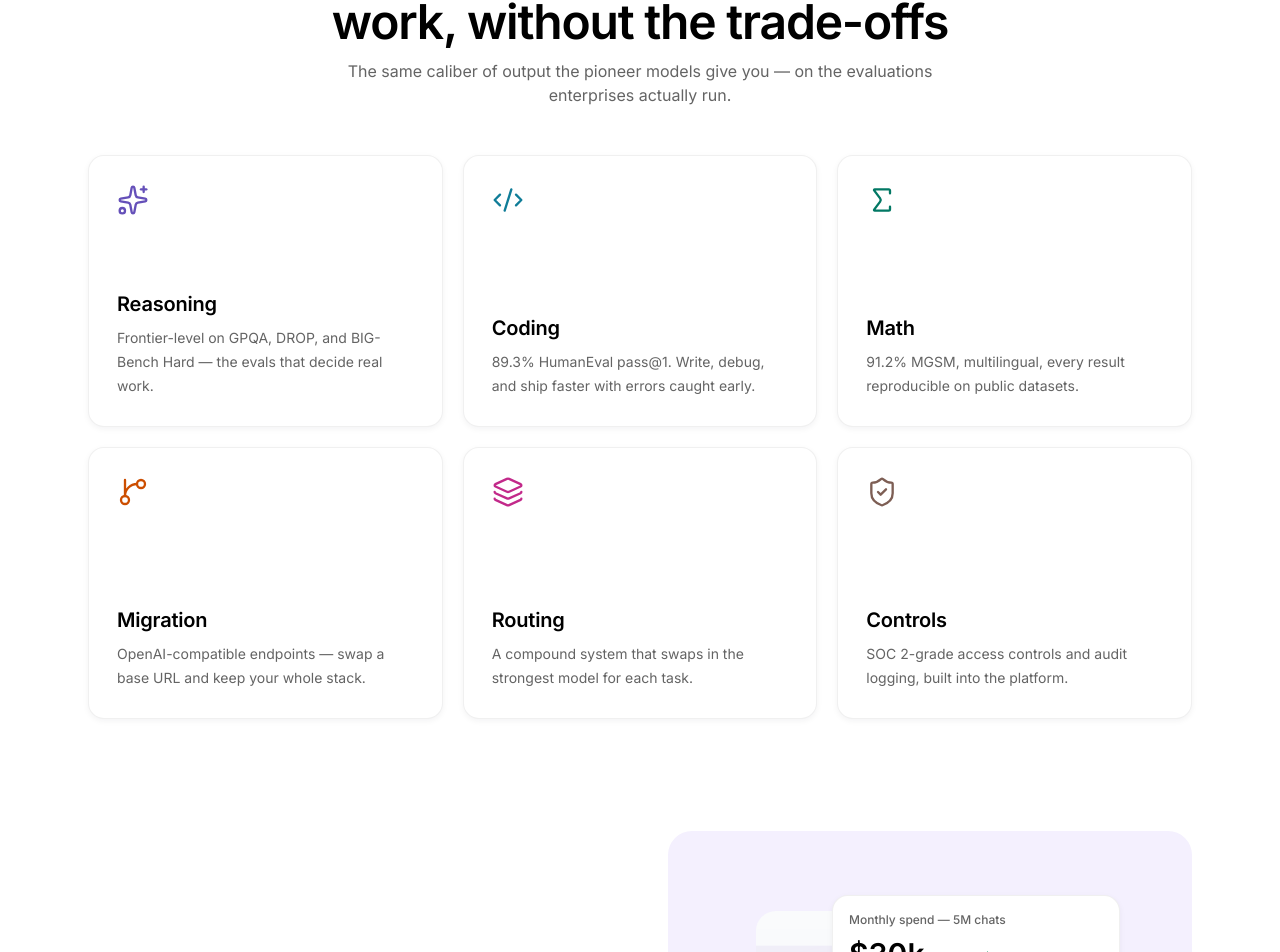
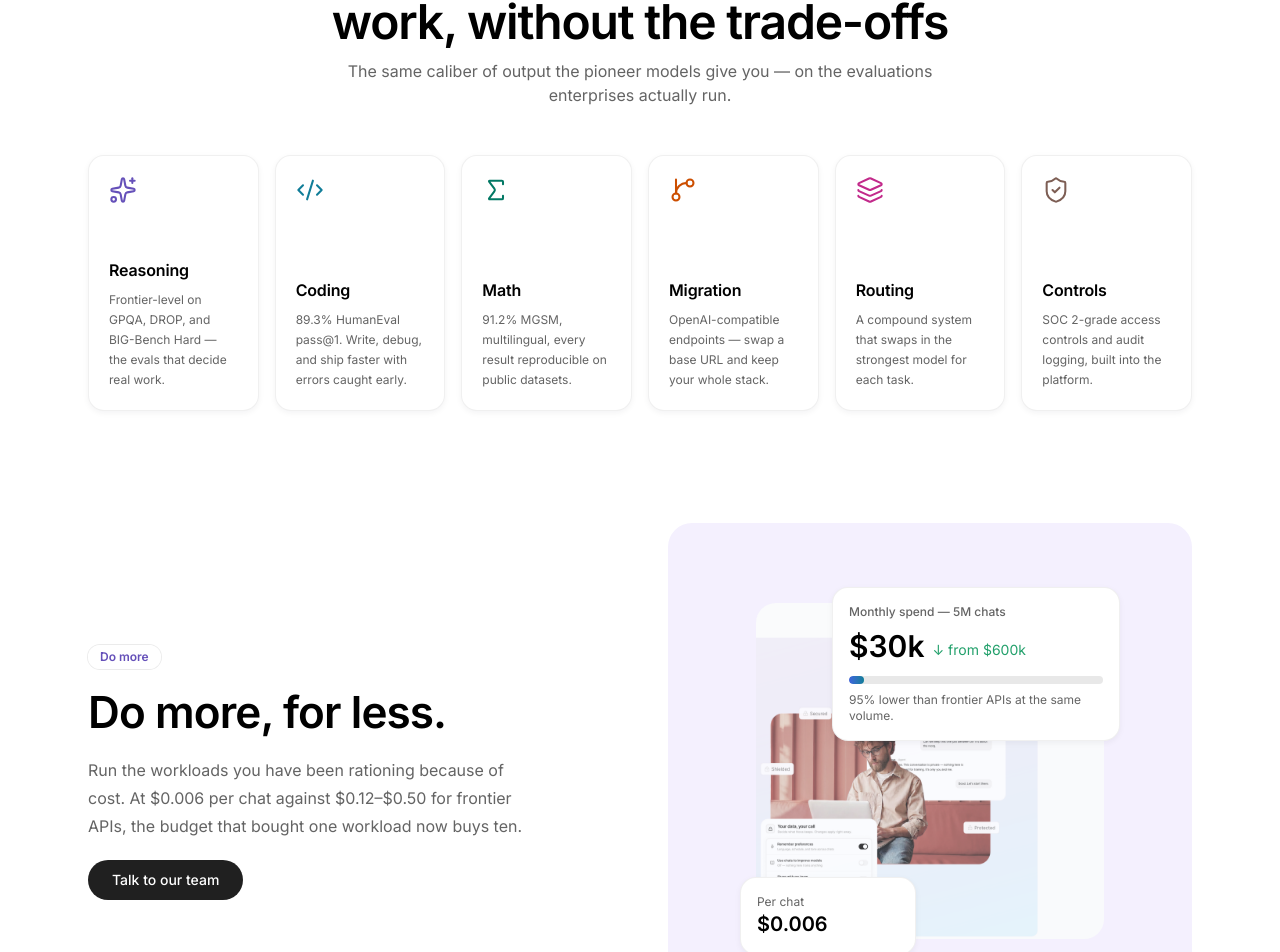
Before and after one commit to freitaspauloo/Paulo, a Next.js app: page /landing in a window 1280 px wide. Shown: the part 1358-2310 px from the top of the page. Built offline with nearby package versions, Linux system fonts and the light colour scheme.

Commit message:
Show capability cards in a single row on desktop.

```diff
--- a/src/components/landing/landing-page.tsx
+++ b/src/components/landing/landing-page.tsx
@@ -94,23 +94,42 @@ function CapabilityCard({
   layout,
 }: {
   capability: (typeof capabilities)[number];
-  layout: "carousel" | "grid";
+  layout: "carousel" | "inline";
 }) {
+  const isCarousel = layout === "carousel";
+
   return (
     <article
       className={cn(
-        "flex flex-col justify-between border border-black/[0.06] bg-white p-6 sm:p-7",
+        "flex h-full flex-col justify-between border border-black/[0.06] bg-white",
         landing.cardMd,
         landing.shadowDrop,
-        layout === "carousel"
-          ? "min-h-[19rem] w-[min(18.5rem,85vw)] shrink-0 snap-start"
-          : "min-h-[17rem]",
+        isCarousel
+          ? "min-h-[19rem] w-[min(18.5rem,85vw)] shrink-0 snap-start p-6 sm:p-7"
+          : "min-h-[16rem] min-w-0 p-5",
       )}
     >
-      <c.icon className={cn("size-8", c.color)} strokeWidth={1.75} />
+      <c.icon
+        className={cn(isCarousel ? "size-8" : "size-7", c.color)}
+        strokeWidth={1.75}
+      />
       <div className="space-y-2">
-        <h3 className="text-xl font-semibold tracking-[-0.01em]">{c.title}</h3>
-        <p className="text-sm leading-6 text-[#646464]">{c.body}</p>
+        <h3
+          className={cn(
+            "font-semibold tracking-[-0.01em]",
+            isCarousel ? "text-xl" : "text-base",
+          )}
+        >
+          {c.title}
+        </h3>
+        <p
+          className={cn(
+            "text-[#646464]",
+            isCarousel ? "text-sm leading-6" : "text-xs leading-5",
+          )}
+        >
+          {c.body}
+        </p>
       </div>
     </article>
   );
@@ -267,10 +286,10 @@ export function LandingPage() {
           </div>
         </div>
 
-        {/* Desktop: full grid, no scroll */}
-        <div className="mt-12 hidden gap-5 lg:grid lg:grid-cols-3">
+        {/* Desktop: single row, all cards in line */}
+        <div className="mt-12 hidden gap-4 lg:grid lg:grid-cols-6 lg:items-stretch">
           {capabilities.map((c) => (
-            <CapabilityCard key={c.title} capability={c} layout="grid" />
+            <CapabilityCard key={c.title} capability={c} layout="inline" />
           ))}
         </div>
 
```
